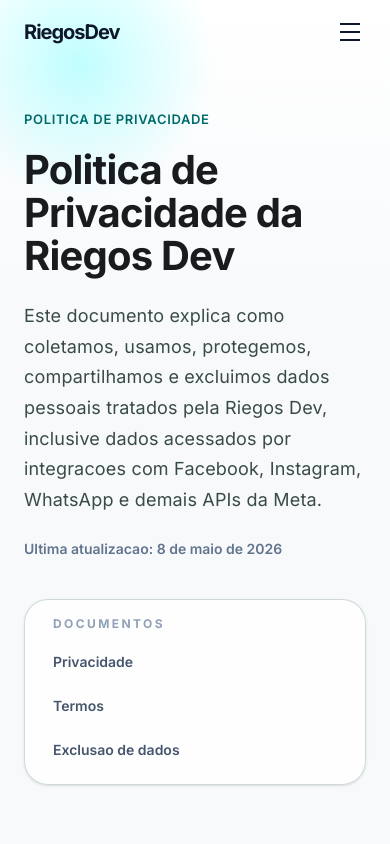
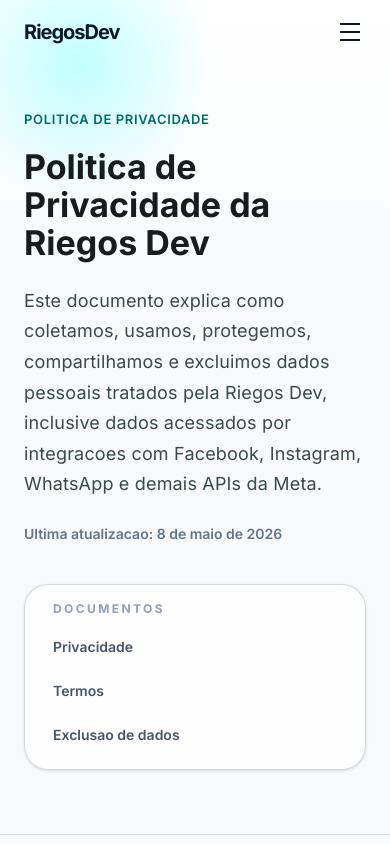
Before and after one commit to T-Riego/riegosdevcloud, a Next.js app: page /privacidade in a window 390 px wide. Shown: the top 844 px of the page. Built offline with nearby package versions, Linux system fonts and the light colour scheme.

Commit message:
fix: polish mobile layout overflow

```diff
--- a/app/globals.css
+++ b/app/globals.css
@@ -10,7 +10,20 @@ html,
 body {
   width: 100%;
   max-width: 100%;
-  overflow-x: clip;
+  overflow-x: hidden;
+}
+
+img,
+video,
+canvas,
+svg {
+  max-width: 100%;
+  height: auto;
+}
+
+a,
+button {
+  max-width: 100%;
 }
 
 @theme {
@@ -80,16 +93,16 @@ body {
 @utility font-label-sm { font-family: var(--font-inter); }
 
 @utility text-h1 {
-  font-size: 40px;
-  line-height: 1.08;
-  letter-spacing: -0.02em;
+  font-size: 34px;
+  line-height: 1.12;
+  letter-spacing: 0;
   font-weight: 700;
 }
 
 @utility text-h2 {
-  font-size: 30px;
-  line-height: 1.15;
-  letter-spacing: -0.01em;
+  font-size: 28px;
+  line-height: 1.18;
+  letter-spacing: 0;
   font-weight: 600;
 }
 
@@ -104,11 +117,13 @@ body {
   .text-h1 {
     font-size: 48px;
     line-height: 1.1;
+    letter-spacing: 0;
   }
 
   .text-h2 {
     font-size: 36px;
     line-height: 1.2;
+    letter-spacing: 0;
   }
 }
 
--- a/app/layout.tsx
+++ b/app/layout.tsx
@@ -1,4 +1,4 @@
-import type { Metadata } from 'next'
+import type { Metadata, Viewport } from 'next'
 import { Inter } from 'next/font/google'
 import './globals.css'
 import { LocaleProvider } from '@/context/LocaleContext'
@@ -43,6 +43,11 @@ export const metadata: Metadata = {
   },
 }
 
+export const viewport: Viewport = {
+  width: 'device-width',
+  initialScale: 1,
+}
+
 export default function RootLayout({
   children,
 }: {
--- a/components/sections/CtaSection.tsx
+++ b/components/sections/CtaSection.tsx
@@ -7,13 +7,13 @@ export function CtaSection() {
   const diagnosticWhatsAppHref = `https://wa.me/${content.contact.whatsappNumber.replace(/\D/g, '')}?text=${encodeURIComponent(content.contact.whatsappMessage)}`
 
   return (
-    <section className="py-20 px-6">
-      <div className="max-w-5xl mx-auto bg-primary-container rounded-[40px] p-12 md:p-20 text-center space-y-8 relative overflow-hidden accent-gradient">
+    <section className="box-border w-full max-w-full overflow-x-hidden px-5 py-20 sm:px-6">
+      <div className="box-border w-full max-w-5xl mx-auto bg-primary-container rounded-3xl p-6 text-center space-y-7 relative overflow-hidden accent-gradient sm:p-10 md:p-20">
         <div className="absolute top-0 left-0 w-full h-full opacity-10 pointer-events-none">
-          <div className="absolute -top-20 -left-20 w-80 h-80 bg-white rounded-full blur-[100px]"></div>
-          <div className="absolute -bottom-20 -right-20 w-80 h-80 bg-white rounded-full blur-[100px]"></div>
+          <div className="absolute left-0 top-0 h-40 w-40 bg-white rounded-full blur-[80px] sm:h-64 sm:w-64"></div>
+          <div className="absolute bottom-0 right-0 h-40 w-40 bg-white rounded-full blur-[80px] sm:h-64 sm:w-64"></div>
         </div>
-        <h2 className="font-h1 text-h1 text-white">{content.finalCta.headline}</h2>
+        <h2 className="font-h1 text-h1 text-white break-words [text-wrap:pretty]">{content.finalCta.headline}</h2>
         <p className="text-white/80 font-body-lg text-body-lg max-w-xl mx-auto">
           {content.finalCta.subheadline}
         </p>
@@ -22,7 +22,7 @@ export function CtaSection() {
             href={diagnosticWhatsAppHref}
             target="_blank"
             rel="noopener noreferrer"
-            className="inline-block bg-white text-primary px-10 py-5 rounded-2xl font-bold text-lg hover:shadow-xl transition-all active:scale-95"
+            className="inline-flex w-full max-w-full items-center justify-center bg-white text-primary px-5 py-4 rounded-2xl font-bold text-base leading-tight hover:shadow-xl transition-all active:scale-95 sm:w-auto sm:px-10 sm:py-5 sm:text-lg"
           >
             {content.finalCta.cta}
           </a>
--- a/components/sections/HeroSection.tsx
+++ b/components/sections/HeroSection.tsx
@@ -7,7 +7,7 @@ export function HeroSection() {
   const diagnosticWhatsAppHref = `https://wa.me/${content.contact.whatsappNumber.replace(/\D/g, '')}?text=${encodeURIComponent(content.contact.whatsappMessage)}`
 
   return (
-    <section className="box-border w-full max-w-full overflow-x-clip pt-32 pb-20 md:pt-48 md:pb-32 px-6">
+    <section className="box-border w-full max-w-full overflow-x-hidden px-5 pt-28 pb-20 sm:px-6 md:pt-48 md:pb-32">
       <div className="box-border max-w-7xl w-full max-w-full mx-auto grid min-w-0 grid-cols-1 lg:grid-cols-2 gap-12 items-center">
         <div className="min-w-0 w-full max-w-full space-y-8">
           <div className="inline-flex items-center gap-2 px-3 py-1 bg-secondary-container rounded-full text-on-secondary-container">
@@ -25,14 +25,14 @@ export function HeroSection() {
               href={diagnosticWhatsAppHref}
               target="_blank"
               rel="noopener noreferrer"
-              className="w-full sm:w-auto min-w-0 max-w-full box-border px-6 sm:px-8 py-4 accent-gradient text-white rounded-xl font-bold flex items-center justify-center gap-2 text-center active:scale-95 transition-transform"
+              className="w-full sm:w-auto min-w-0 max-w-full box-border px-5 sm:px-8 py-4 accent-gradient text-white rounded-xl font-bold flex items-center justify-center gap-2 text-center text-sm sm:text-base leading-tight whitespace-normal active:scale-95 transition-transform"
             >
-              {content.hero.ctaPrimary}
-              <span className="material-symbols-outlined">arrow_forward</span>
+              <span className="min-w-0">{content.hero.ctaPrimary}</span>
+              <span className="material-symbols-outlined shrink-0">arrow_forward</span>
             </a>
             <a
               href="#portfolio"
-              className="w-full sm:w-auto min-w-0 max-w-full box-border px-6 sm:px-8 py-4 bg-white border border-outline-variant text-on-background rounded-xl font-semibold hover:bg-surface-container-low transition-colors active:scale-95 flex items-center justify-center text-center"
+              className="w-full sm:w-auto min-w-0 max-w-full box-border px-5 sm:px-8 py-4 bg-white border border-outline-variant text-on-background rounded-xl font-semibold hover:bg-surface-container-low transition-colors active:scale-95 flex items-center justify-center text-center text-sm sm:text-base leading-tight whitespace-normal"
             >
               {content.hero.ctaSecondary}
             </a>
@@ -40,7 +40,7 @@ export function HeroSection() {
         </div>
         <div className="relative min-w-0 w-full">
           <div className="absolute -z-10 inset-0 bg-primary-fixed blur-3xl opacity-20 rounded-full"></div>
-          <div className="relative rounded-[32px] overflow-hidden border border-white soft-card-shadow">
+          <div className="relative rounded-3xl overflow-hidden border border-white soft-card-shadow">
             <img
               alt="RiegosDev Dashboard"
               className="w-full h-auto object-cover aspect-video lg:aspect-square"
--- a/components/ui/WhatsAppFab.tsx
+++ b/components/ui/WhatsAppFab.tsx
@@ -2,11 +2,28 @@
 
 import { useLocale } from '@/context/LocaleContext'
 import { MessageCircle } from 'lucide-react'
+import { useEffect, useState } from 'react'
 
 export function WhatsAppFab() {
   const { content } = useLocale()
+  const [isVisible, setIsVisible] = useState(false)
   const phone = content.contact.whatsappNumber.replace(/\D/g, '')
   const msg = encodeURIComponent(content.contact.whatsappMessage)
+
+  useEffect(() => {
+    const updateVisibility = () => {
+      setIsVisible(window.innerWidth >= 640 || window.scrollY > 520)
+    }
+
+    updateVisibility()
+    window.addEventListener('scroll', updateVisibility, { passive: true })
+    window.addEventListener('resize', updateVisibility)
+
+    return () => {
+      window.removeEventListener('scroll', updateVisibility)
+      window.removeEventListener('resize', updateVisibility)
+    }
+  }, [])
 
   return (
     <a
@@ -14,9 +31,9 @@ export function WhatsAppFab() {
       target="_blank"
       rel="noopener noreferrer"
       aria-label="WhatsApp"
-      className="fixed bottom-6 right-6 z-50 w-14 h-14 rounded-full bg-[#25D366] flex items-center justify-center shadow-lg hover:scale-110 active:scale-95 transition-transform duration-200 ease-out cursor-pointer focus-visible:outline-2 focus-visible:outline-offset-2 focus-visible:outline-[#25D366]"
+      className={`${isVisible ? 'flex' : 'hidden'} fixed bottom-4 right-4 z-50 h-12 w-12 rounded-full bg-[#25D366] items-center justify-center shadow-lg transition-transform duration-200 ease-out cursor-pointer hover:scale-110 active:scale-95 focus-visible:outline-2 focus-visible:outline-offset-2 focus-visible:outline-[#25D366] sm:bottom-6 sm:right-6 sm:h-14 sm:w-14`}
     >
-      <MessageCircle className="w-6 h-6 text-white" fill="white" strokeWidth={0} />
+      <MessageCircle className="h-5 w-5 text-white sm:h-6 sm:w-6" fill="white" strokeWidth={0} />
     </a>
   )
 }
```
